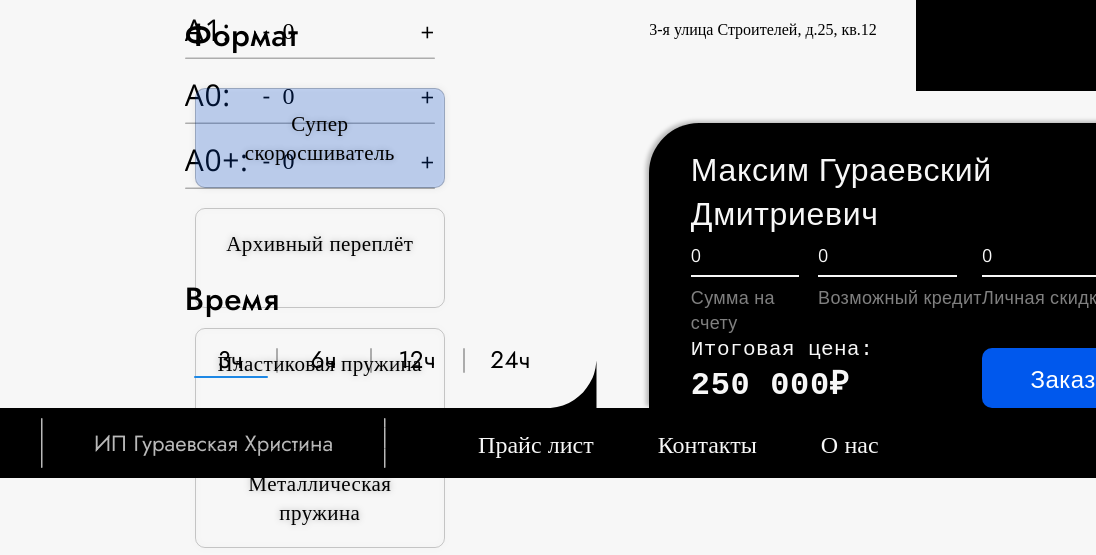
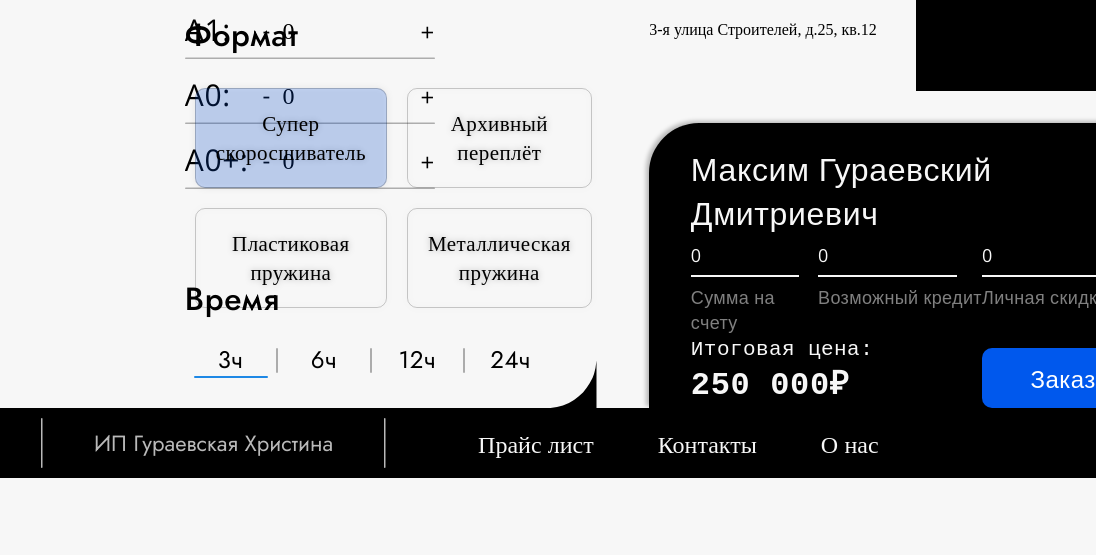
Before and after one commit to MaxGuraevskiy/typography, a Gatsby site: page / in a window 1280 px wide. Shown: the part 322-877 px from the top of the page, 184-1280 px from the left. After the commit the page ends 800 px from the top, so only its background shows below. Built offline with nearby package versions, Linux system fonts and the light colour scheme; Gatsby itself is replaced by a stand-in of ours; a web font is replaced by a local one.

Commit message:
format refactor

```diff
--- a/src/components/Settings/ChoiceFormat.jsx
+++ b/src/components/Settings/ChoiceFormat.jsx
@@ -1,41 +1,26 @@
 import React, { useState } from "react"
 import "./choice-format-styles.css"
 
-const formatOptions = ["Супер скоросшиватель", "Архивный переплёт", "Пластиковая пружина", "Металлическая пружина"]
+const formatOptions = [
+  "Супер скоросшиватель",
+  "Архивный переплёт",
+  "Пластиковая пружина",
+  "Металлическая пружина"
+]
 
 const ChoiceFormat = () => {
 
-  const [selected, setSelected] = useState("Супер скоросшиватель")
-
-  const selectedHandler = e => {
-    setSelected(e.target.value)
-    console.log(e.target.checked)
-  }
+  const [selected, setSelected] = useState(formatOptions[0])
 
   return (
-    <>
-      <div className="choice-format-container">
-        {formatOptions.map((x, i) => (
-          <>
-            <input
-              type="radio"
-              value={x}
-              checked={selected === x}
-              onChange={selectedHandler}
-              id={`form-tab${i + 1}`}
-              name="form-tab"
-              className="choice-format-btn"
-            />
-            <label key={i} htmlFor={`form-tab${i + 1}`} className="choice-format-label">
-              {x}
-            </label>
-          </>
-        ))}
-      </div>
-
-
-    </>
-  )
+    <div className="choice-format-container">
+      {formatOptions.map((x, i) => (
+        <button key={i}
+          className={"choice-format-btn " + (selected === x ? "selected" : "")}
+          onClick={() => setSelected(formatOptions[i])}
+          children={x} />
+      ))}
+    </div>)
 }
 
 export default ChoiceFormat
--- a/src/components/Settings/choice-format-styles.css
+++ b/src/components/Settings/choice-format-styles.css
@@ -1,54 +1,60 @@
+/** Позиционирование */
 .choice-format-container {
-    width     : 90%;
-    margin-top: 20px;
-    position  : relative;
-    font-size : 0;
-    display   : flex;
-    overflow  : hidden;
-    flex-wrap : wrap;
+  padding-right: 16%;
+  margin-top   : 20px;
+  font-size    : 0;
+  display      : grid;
+  grid-template-areas:
+    "top-left top-right"
+    "bottom-left bottom-right";
 }
 
-.container>label.choiceTime {
-    color: var(--palette-black);
+.choice-format-container>:nth-child(1) {
+  grid-area: top-left;
 }
 
-.choice-format-btn {
-    display: none;
+.choice-format-container>:nth-child(2) {
+  grid-area: top-right;
 }
 
-input:checked+label.choice-format-label {
-    background: rgba(0, 88, 237, 0.2);
-    transition: 0.5s background ease;
+.choice-format-container>:nth-child(3) {
+  grid-area: bottom-left;
 }
 
-label.choice-format-label {
-    font-family   : Open Sans;
-    font-style    : normal;
-    font-weight   : normal;
-    font-size     : 21px;
-    line-height   : 29px;
-    text-align    : center;
-    letter-spacing: 0.02em;
-    /* background : #f4f4f4; */
-    color         : var(--palette-black);
-
-    border       : 1.5px solid rgba(0, 0, 0, 0.2);
-    box-sizing   : border-box;
-    filter       : drop-shadow(0px 0px 3px rgba(0, 0, 0, 0.3));
-    border-radius: 10px;
-    width        : 250px;
-    height       : 100px;
-
-    padding: 20px;
-    margin : 10px;
-
-    position  : relative;
-    transition: 0.25s background ease;
-
-    cursor: pointer;
+.choice-format-container>:nth-child(4) {
+  grid-area: bottom-right;
 }
 
-label.choice-format-label:hover {
-    background: var(--palette-lightgray);
+/** Базовые стили */
+.choice-format-btn {
+  font-family        : Open Sans;
+  font-style         : normal;
+  font-weight        : normal;
+  font-size          : 21px;
+  line-height        : 29px;
+  text-align         : center;
+  letter-spacing     : 0.02em;
+  border             : 1.5px solid rgba(0, 0, 0, 0.2);
+  background-color   : transparent;
+  box-sizing         : border-box;
+  filter             : drop-shadow(0px 0px 3px rgba(0, 0, 0, 0.3));
+  border-radius      : 10px;
+  /* width           : 250px; */
+  height             : 100px;
+  padding            : 20px;
+  margin             : 10px;
+}
 
+/** Наведение и поведение */
+.choice-format-btn:hover {
+  background: var(--palette-lightgray);
 }
+
+.choice-format-btn:focus-visible {
+  outline: none;
+}
+
+.choice-format-btn.selected {
+  background: rgba(0, 88, 237, 0.2);
+  transition: 0.5s background ease;
+}
```
